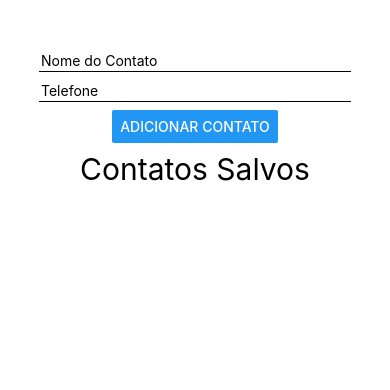
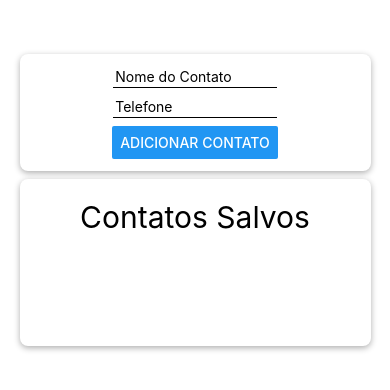
Before and after one commit to ZeniSkywalker/appContatos, a React Native app: screen / in a window 390 px wide. Shown: the top 390 px of the page. Built offline with nearby package versions, Linux system fonts and the light colour scheme.

Commit message:
card update

```diff
--- a/App.js
+++ b/App.js
@@ -1,63 +1,19 @@
-import React, { useState } from 'react';
-import { StyleSheet, Text, View, FlatList } from 'react-native';
+import React from 'react';
+import { StyleSheet, View } from 'react-native';
 
-import InputContato from './components/InputContato';
-import ContatoItem from './components/ContatoItem';
+import Contato from './screens/Contatos';
 
 export default function App() {
-	const [contatos, setContatos] = useState([]);
-	const [contadorContatos, setContadorContatos] = useState(10);
-
-	const adicionarContato = (contatoNome, contatoTelefone) => {
-		setContatos((contatos) => {
-			contatos = [...contatos, { key: contadorContatos.toString(), value: { contatoNome, contatoTelefone } }];
-			setContadorContatos(contadorContatos + 2);
-			return contatos;
-		});
-	}
-
-	const deletarContato = (key) => {
-		setContatos(contatos => {
-			return contatos.filter(contato => {
-				return contato.key !== key;
-			});
-		});
-	}
 
 	return (
 		<View style={styles.telaPrincipalView}>
-
-			<InputContato onAdicionarContato={adicionarContato} />
-
-			<View>
-				<Text style={styles.ListaHeader}>Contatos Salvos</Text>
-				<FlatList
-					style={styles.FlatListStyle}
-					data={contatos}
-					renderItem={
-						contato => (
-							<ContatoItem contato={contato} onDelete={deletarContato} />
-						)
-					}
-				/>
-			</View>
-
+			<Contato />
 		</View>
 	);
 }
 
 const styles = StyleSheet.create({
 	telaPrincipalView: {
-		paddingBottom: 50,
-		paddingTop: 50
-	},
-	ListaHeader: {
-		textAlign: 'center',
-		marginTop: 8,
-		fontSize: 30
-	},
-	FlatListStyle: {
-		marginTop: 8,
-		height: '80%'
+		flex: 1
 	}
 });
--- /dev/null
+++ b/components/Cartao.js
@@ -0,0 +1,29 @@
+import React from 'react';
+import { StyleSheet, View } from 'react-native';
+
+const Cartao = (props) => {
+    return (
+        <View style={{ ...styles.cartao, ...props.style }}>
+            {props.children}
+        </View>
+    );
+}
+
+const styles = StyleSheet.create({
+    cartao: {
+        shadowColor: 'black',
+        shadowOffset: {
+            width: 0,
+            height: 2
+        },
+        shadowRadius: 6,
+        shadowOpacity: 0.32,
+        elevation: 4,
+        padding: 12,
+        margin: 4,
+        borderRadius: 8,
+        minWidth: '90%'
+    }
+});
+
+export default Cartao;
--- a/components/ContatoItem.js
+++ b/components/ContatoItem.js
@@ -1,24 +1,23 @@
 import React from 'react';
-import { StyleSheet, TouchableOpacity, Text, View } from 'react-native';
+import { TouchableOpacity, Text, StyleSheet } from 'react-native';
+import Cartao from './Cartao';
+import cores from '../cores/cores';
 
 const ContatoItem = (props) => {
     const { contato } = props;
 
     return (
         <TouchableOpacity onLongPress={() => props.onDelete(contato.item.key)}>
-            <View style={styles.itemNaLista}>
+            <Cartao style={styles.contatoInfo}>
                 <Text>{"Nome: " + contato.item.value.contatoNome + "\nTelefone: " + contato.item.value.contatoTelefone}</Text>
-            </View>
+            </Cartao>
         </TouchableOpacity>
     )
 }
 
 const styles = StyleSheet.create({
-    itemNaLista: {
-        padding: 12,
-        backgroundColor: '#FFF',
-        borderBottomColor: '#000',
-        borderBottomWidth: 1
+    contatoInfo: {
+        backgroundColor: cores.backgroundCartaoSecundary
     }
 });
 
--- a/components/InputContato.js
+++ b/components/InputContato.js
@@ -14,6 +14,7 @@ const InputContato = (props) => {
     };
 
     return (
+        <View>
             <View style={styles.contatoView}>
                 <TextInput
                     placeholder="Nome do Contato"
@@ -35,6 +36,7 @@ const InputContato = (props) => {
                     onPress={() => props.onAdicionarContato(contatoNome, contatoTelefone)}
                 />
             </View>
+        </View>
     );
 }
 
@@ -45,7 +47,8 @@ const styles = StyleSheet.create({
         alignItems: "center"
     },
     contatoInputText: {
-        width: '80%',
+        maxWidth: '50%',
+        minWidth: '50%',
         borderBottomColor: 'black',
         borderBottomWidth: 1,
         padding: 2,
--- /dev/null
+++ b/cores/cores.js
@@ -0,0 +1,4 @@
+export default {
+    backgroundCartaoPrimary: '#FFF',
+    backgroundCartaoSecundary: '#A0C7BD',
+}
--- /dev/null
+++ b/screens/Contatos.js
@@ -0,0 +1,72 @@
+import React, { useState } from 'react';
+import { StyleSheet, Text, View, FlatList } from 'react-native';
+
+import InputContato from '../components/InputContato';
+import ContatoItem from '../components/ContatoItem';
+import Cartao from '../components/Cartao';
+import cores from '../cores/cores';
+
+export default function Contato() {
+    const [contatos, setContatos] = useState([]);
+    const [contadorContatos, setContadorContatos] = useState(10);
+
+    const adicionarContato = (contatoNome, contatoTelefone) => {
+        setContatos((contatos) => {
+            contatos = [...contatos, { key: contadorContatos.toString(), value: { contatoNome, contatoTelefone } }];
+            setContadorContatos(contadorContatos + 2);
+            return contatos;
+        });
+    }
+
+    const deletarContato = (key) => {
+        setContatos(contatos => {
+            return contatos.filter(contato => {
+                return contato.key !== key;
+            });
+        });
+    }
+
+    return (
+        <View style={styles.telaPrincipalView}>
+            <Cartao style={styles.contatoInput}>
+                <InputContato onAdicionarContato={adicionarContato} />
+            </Cartao>
+
+            <Cartao style={styles.contatos}>
+                <Text style={styles.ListaHeader}>Contatos Salvos</Text>
+                <FlatList
+                    style={styles.FlatListStyle}
+                    data={contatos}
+                    renderItem={
+                        contato => (
+                            <ContatoItem contato={contato} onDelete={deletarContato} />
+                        )
+                    }
+                />
+            </Cartao>
+        </View>
+    );
+}
+
+const styles = StyleSheet.create({
+    telaPrincipalView: {
+        paddingBottom: 50,
+        paddingTop: 50,
+        alignItems: 'center'
+    },
+    ListaHeader: {
+        textAlign: 'center',
+        marginTop: 8,
+        fontSize: 30
+    },
+    FlatListStyle: {
+        marginTop: 8
+    },
+    contatos: {
+        backgroundColor: cores.backgroundCartaoPrimary,
+        height: '80%'
+    },
+    contatoInput: {
+        backgroundColor: cores.backgroundCartaoPrimary
+    }
+});
```
Lines whose indentation alone changed are shown as unchanged.
